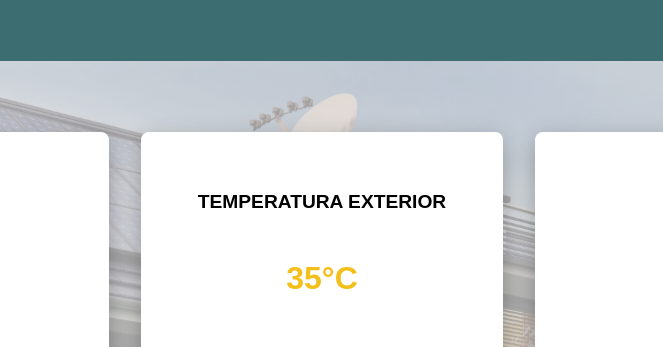
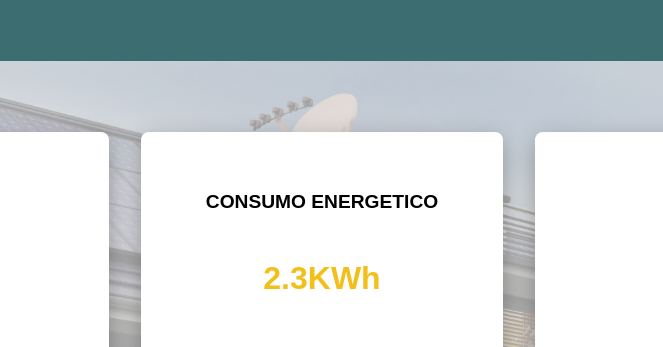
Before and after one commit to marcosphsevi/SmartHome, a plain HTML site: page index.html in a window 1280 px wide. Shown: the part 12-359 px from the top of the page, 318-981 px from the left. Drawn offline with Linux system fonts and the light colour scheme.

Commit message:
añadiendo detalles

```diff
--- a/index.html
+++ b/index.html
@@ -26,8 +26,8 @@
             <img id="bombilla" class="cajaImagen" alt="Bombilla">
         </div>
         <div class="caja">
-            <h2>TEMPERATURA EXTERIOR</h2>
-            <p id="temperaturaExt">35°C</p>
+            <h2>CONSUMO ENERGETICO</h2>
+            <p id="consumo">2.3KWh</p>
         </div>
         <div class="caja">
             <h2>CAMARAS</h2>
--- a/stylesheet.css
+++ b/stylesheet.css
@@ -201,7 +201,7 @@ footer {
     font-size: 2rem;
 }
 
-#temperaturaExt {
+#consumo {
     font-weight: bold;
     color: var(--color-orange);
 }
```
